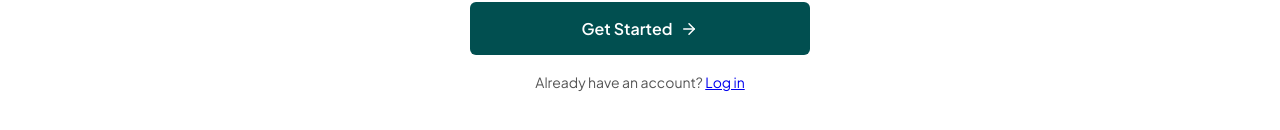
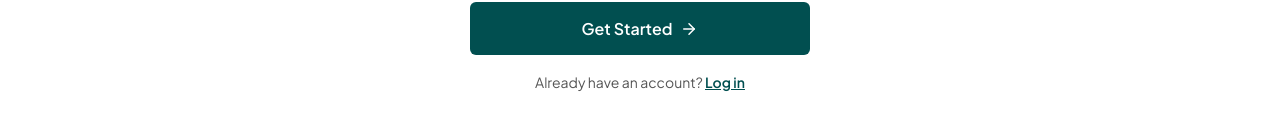
Before and after one commit to ay30bg/droppa, a React (Create React App) app: page /welcome in a window 1280 px wide. Shown: the part 568-698 px from the top of the page. Built offline with nearby package versions, Linux system fonts and the light colour scheme.

Commit message:
Update welcome.css

```diff
--- a/src/styles/welcome.css
+++ b/src/styles/welcome.css
@@ -117,3 +117,10 @@
 .arrow {
   font-size: 18px;
 }
+
+.login-link {
+  color: #014f50;
+  font-weight: 600;
+  cursor: pointer;
+  text-decoration: underline;
+}
```
